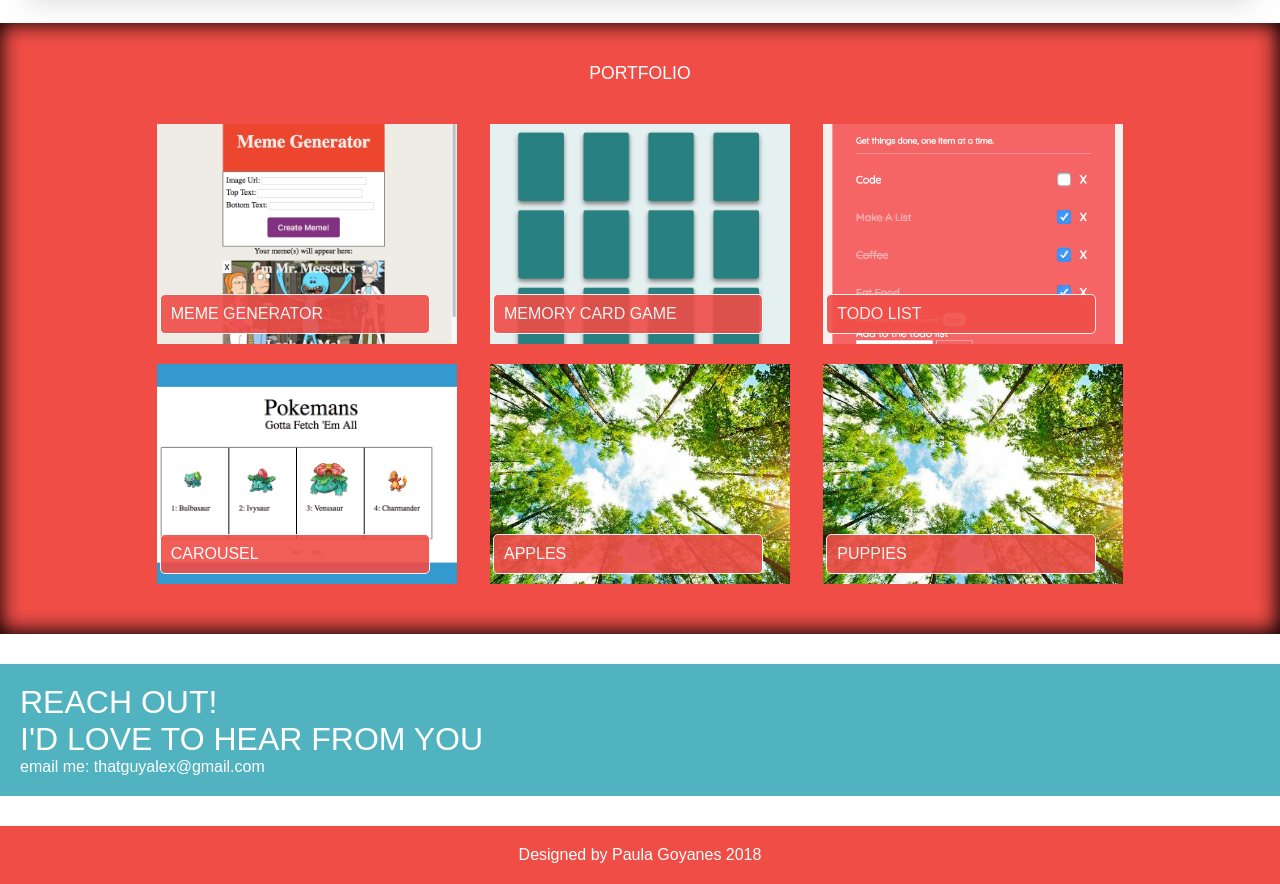
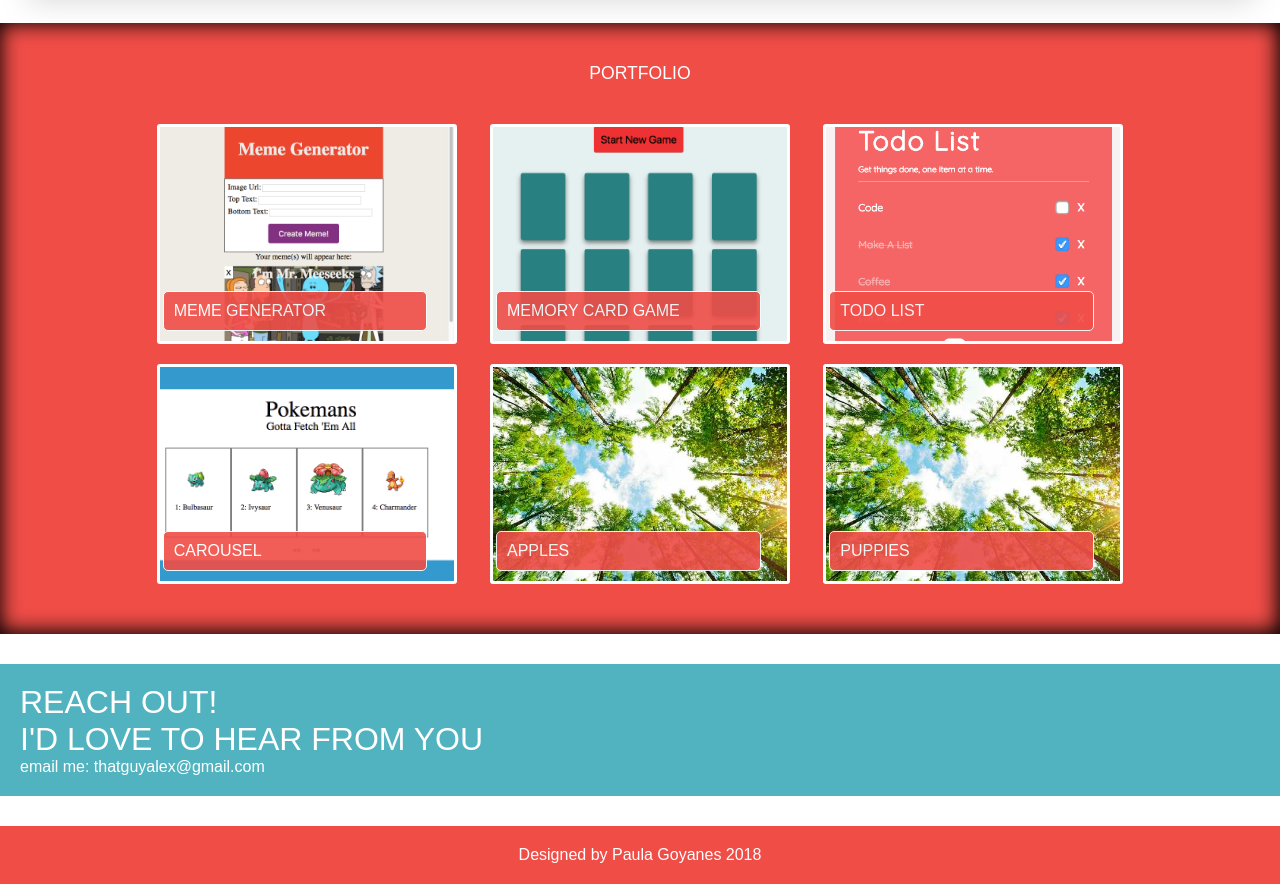
Before and after one commit to alexabush/websiteRedesign, a plain HTML site: page index.html in a window 1280 px wide. Shown: the part 1080-1964 px from the top of the page. Drawn offline with nearby package versions, Linux system fonts and the light colour scheme.

Commit message:
added object-position to reposition my images within their container divs

```diff
--- a/styles.scss
+++ b/styles.scss
@@ -225,13 +225,14 @@ header {
       height: 220px;
       position: relative;
       margin: 10px;
-      // object-fit:cover;
+      border: 3px solid white;
+      border-radius: 3px;
 
       img {
-        // border: 2px solid white;
         width: 100%;
         height: 100%;
-        object-fit:cover;
+        object-fit: cover;
+        object-position: 50% 25%;
       }
 
       .divText {
```
Also changed, not shown: styles.css, 1 other file.
